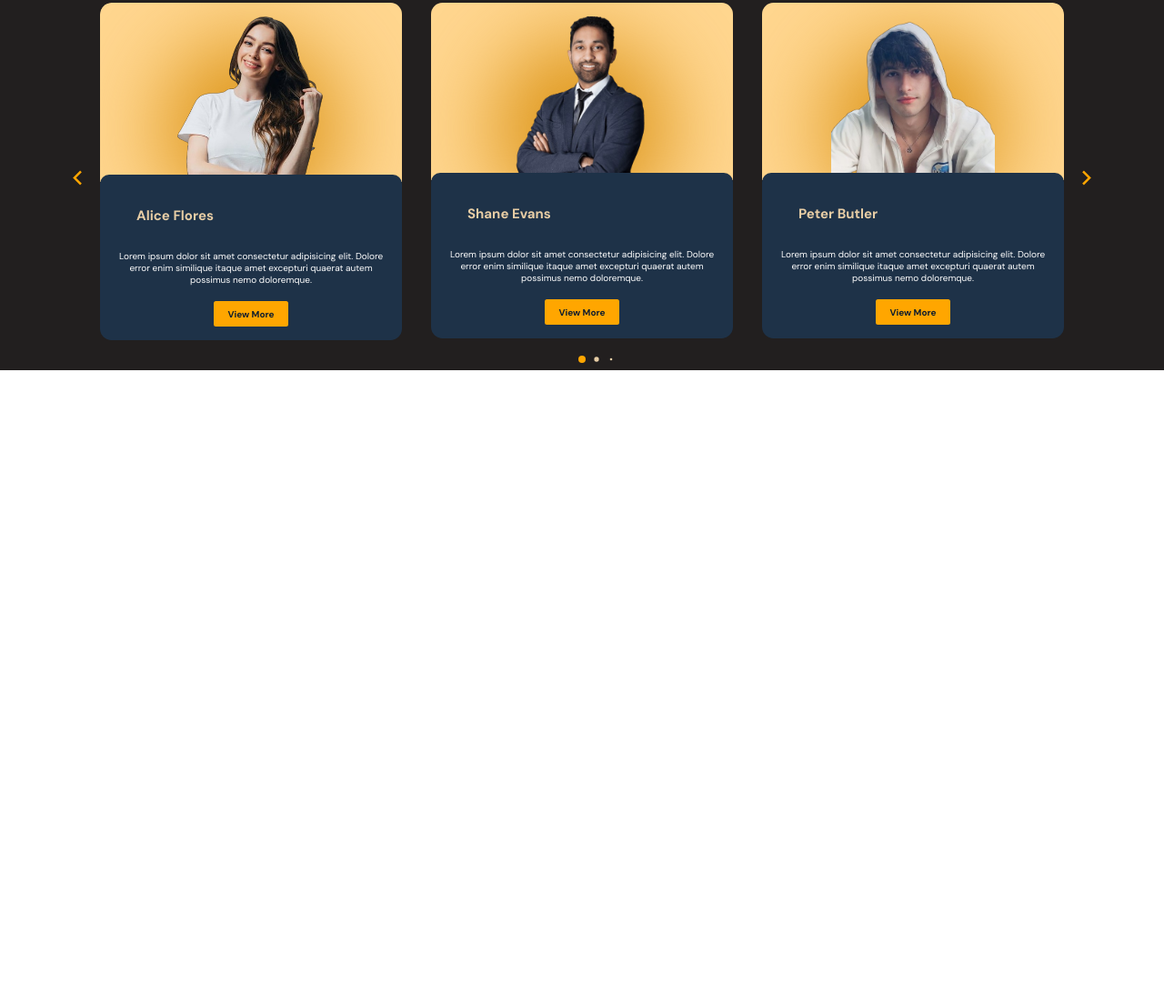
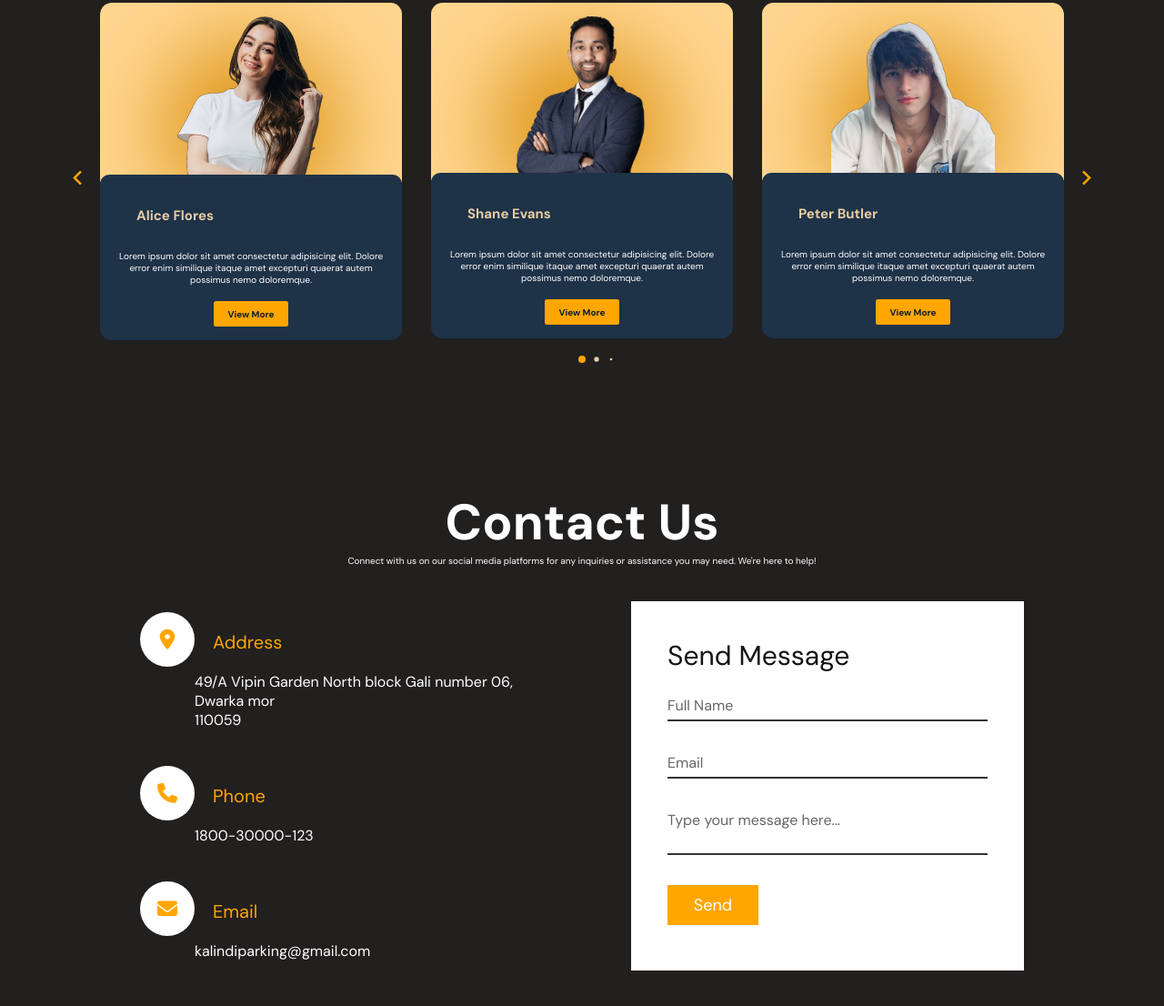
Before and after one commit to Akriti1701/EducationalWebsite, a plain HTML site: page Edu/index.html in a window 1280 px wide. Shown: the part 2662-3768 px from the top of the page at 91% size. Before the commit the page ends 3069 px from the top, so only its background shows below. Drawn offline with nearby package versions, Linux system fonts and the light colour scheme; a web font is replaced by a local one.

Commit message:
Added contact section

```diff
--- a/Edu/index.html
+++ b/Edu/index.html
@@ -388,6 +388,71 @@
     </section>
     <!-- Review section ends here -->
 
+    <!-- Contact section starts here -->
+    <section class="contact" id="contact">
+      <div class="content">
+        <h1 class="heading">Contact Us</h1>
+        <p>
+          Connect with us on our social media platforms for any inquiries or
+          assistance you may need. We're here to help!
+        </p>
+      </div>
+      <div class="container">
+        <div class="contactInfo">
+          <div class="box">
+            <div class="icon"><i class="fa-solid fa-location-dot"></i></div>
+            <div class="text">
+              <h3>Address</h3>
+              <p>
+                49/A Vipin Garden North block Gali number 06, <br />Dwarka mor
+                <br />110059
+              </p>
+            </div>
+          </div>
+
+          <div class="box">
+            <div class="icon">
+              <i class="fa-solid fa-phone"></i>
+            </div>
+            <div class="text">
+              <h3>Phone</h3>
+              <p>1800-30000-123</p>
+            </div>
+          </div>
+
+          <div class="box">
+            <div class="icon"><i class="fa-solid fa-envelope"></i></div>
+            <div class="text">
+              <h3>Email</h3>
+              <p>kalindiparking@gmail.com</p>
+            </div>
+          </div>
+        </div>
+
+        <div class="contactForm">
+          <form>
+            <h2>Send Message</h2>
+            <div class="inputBox">
+              <input type="text" name="" required="required" />
+              <span>Full Name</span>
+            </div>
+            <div class="inputBox">
+              <input type="email" name="" required="required" />
+              <span>Email </span>
+            </div>
+            <div class="inputBox">
+              <textarea name="" required="required"></textarea>
+              <span>Type your message here...</span>
+            </div>
+            <div class="inputBox">
+              <input type="submit" name="" value="Send" />
+            </div>
+          </form>
+        </div>
+      </div>
+    </section>
+    <!-- Contact section ends here -->
+
     <!-- Swiper JS -->
     <script src="https://unpkg.com/swiper/swiper-bundle.min.js"></script>
 
--- a/Edu/style.css
+++ b/Edu/style.css
@@ -1,4 +1,6 @@
 @import url("https://fonts.googleapis.com/css2?family=DM+Sans:wght@400;700&family=Forum&display=swap");
+
+@import url("https://fonts.googleapis.com/css2?family=Bai+Jamjuree:wght@400;500;600&family=Nunito:ital,wght@0,200..1000;1,200..1000&family=Poppins:wght@500&family=Roboto:ital,wght@0,300;0,500;1,300&display=swap");
 
 @import url("https://fonts.googleapis.com/css2?family=Bai+Jamjuree:wght@400;500;600&family=Nunito:ital,wght@0,200..1000;1,200..1000&family=Roboto:ital,wght@0,300;0,500;1,300&display=swap");
 
@@ -107,10 +109,10 @@ html {
 }
 
 .header .navbar a:hover {
-  /* color: var(--primary-color); */
-  padding: 0.8rem;
-  margin: 0.1rem;
-  background: rgb(81, 79, 79);
+  color: var(--primary-color);
+  /* padding: 0.8rem;
+  margin: 0.1rem; */
+  /* background: rgb(81, 79, 79); */
   border-radius: 15px;
 }
 
@@ -640,3 +642,142 @@ h3 {
     left: -1rem;
   }
 }
+
+.contact {
+  font-family: "Poppins", sans-serif;
+  position: relative;
+  min-height: 100vh;
+  padding: 50px 100px;
+  display: flex;
+  justify-content: center;
+  align-items: center;
+  flex-direction: column;
+  background: var(--bgclr);
+}
+
+.contact .content {
+  max-width: 800px;
+  text-align: center;
+}
+
+.contact .content p {
+  font-weight: 300;
+  color: var(--white);
+}
+
+.container {
+  width: 100%;
+  display: flex;
+  justify-content: center;
+  align-items: center;
+  margin-top: 30px;
+}
+
+.contactInfo {
+  width: 50%;
+  display: flex;
+  flex-direction: column;
+}
+
+.container .contactInfo .box {
+  position: relative;
+  padding: 20px 0;
+  display: flex;
+}
+
+.container .contactInfo .box .icon {
+  min-width: 60px;
+  height: 60px;
+  background: var(--white);
+  display: flex;
+  justify-content: center;
+  align-items: center;
+  border-radius: 50%;
+  font-size: 22px;
+}
+.container .contactInfo .box .text {
+  display: flex;
+  /* margin-left: 20px; */
+  font-size: 16px;
+  color: var(--white);
+  flex-direction: column;
+  font-weight: 300;
+}
+
+.container .contactInfo .box .text h3 {
+  font-weight: 500;
+  color: var(--primary-color);
+}
+
+.contactForm {
+  width: 40%;
+  padding: 40px;
+  background-color: var(--white);
+}
+.contactForm h2 {
+  font-size: 30px;
+  color: var(--black);
+  font-weight: 500;
+}
+
+.contactForm .inputBox {
+  position: relative;
+  width: 100%;
+  margin-top: 10px;
+}
+
+.contactForm .inputBox input,
+.contactForm .inputBox textarea {
+  width: 100%;
+  padding: 5px 0;
+  font-size: 16px;
+  margin: 10px 0;
+  border: none;
+  border-bottom: 2px solid #333;
+  outline: none;
+  resize: none;
+}
+
+.contactForm .inputBox span {
+  position: absolute;
+  left: 0;
+  padding: 5px 0;
+  font-size: 16px;
+  margin: 10px 0;
+  pointer-events: none;
+  transition: 0.5s;
+  color: #666;
+}
+.contactForm .inputBox input:focus ~ span,
+.contactForm .inputBox input:valid ~ span,
+.contactForm .inputBox textarea:focus ~ span,
+.contactForm .inputBox textarea:valid ~ span {
+  color: var(--primary-color);
+  font-size: 12px;
+  transform: translateY(-20px);
+}
+
+.contactForm .inputBox input[type="submit"] {
+  width: 100px;
+  background: var(--primary-color);
+  color: var(--white);
+  border: none;
+  cursor: pointer;
+  padding: 10px;
+  font-size: 18px;
+}
+
+@media (max-width: 991px) {
+  .contact {
+    padding: 50px;
+  }
+  .container {
+    flex-direction: column;
+  }
+  .container .contactInfo {
+    margin-bottom: 40px;
+  }
+  .container .contactInfo {
+    width: 100%;
+  }
+}
```
Also changed, not shown: Edu/review1.jpg (deleted), Edu/review2.jpg (deleted), Edu/review3.jpg (deleted), Edu/review4.jpg (deleted), Edu/review5.jpg (deleted), Edu/review6.jpg (deleted), Edu/review7.jpg (deleted), Edu/review8.jpg (deleted), Edu/review9.jpg (deleted).
